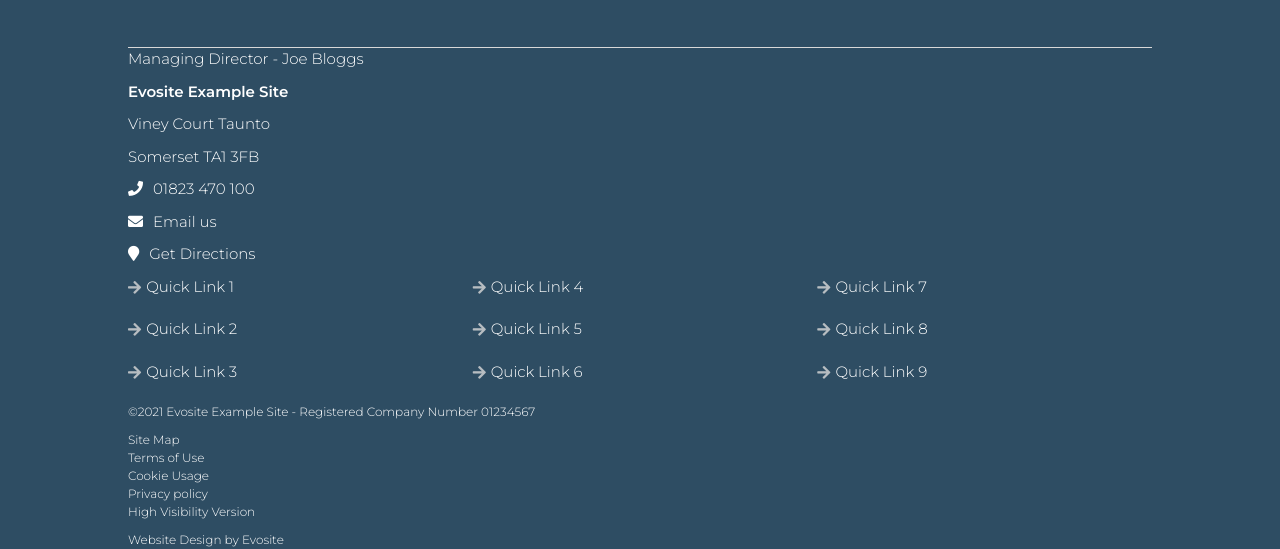
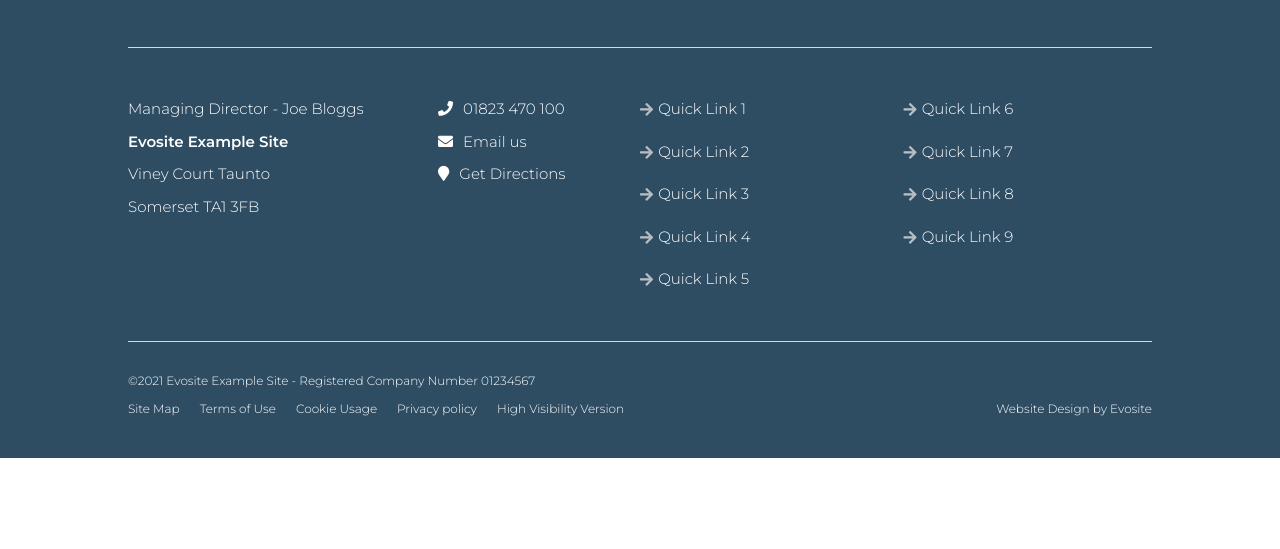
Before and after one commit to merryface/evositeCutUp, a website: page index.html in a window 1280 px wide. Shown: the part 2129-2678 px from the top of the page. After the commit the page ends 2587 px from the top, so only its background shows below. Drawn offline with nearby package versions, Linux system fonts and the light colour scheme.

Commit message:
desktop version footer finished:

```diff
--- a/scss/footer.scss
+++ b/scss/footer.scss
@@ -27,11 +27,17 @@ footer {
 
         // MIDDLE -----------------------
         .footer_middle {
+            padding: 5rem 0;
+            border-bottom: solid var(--footerLine) 1px;
 
             // container
             .middle_container {
                 font-size: 1.5rem;
                 color: var(--white);
+
+                display: flex;
+                flex-direction: row;
+                justify-content: space-between;
 
                 //  ------- directions --------
                 .footer_middle-directions {
@@ -61,7 +67,7 @@ footer {
                 //  ------- quicklinks --------
                 .footer_middle-quickLinks {
                     column-count: 3;
-                    column-gap: 1rem;
+                    width: 50%;
 
                     .footer_nav {
 
@@ -100,23 +106,29 @@ footer {
         .footer_lower {
             color: var(--white);
             font-size: 1.2rem;
-        }
+            padding: 3rem 0;
+
+            .footer_lower-bottom {
+                display: flex;
+                justify-content: space-between;
+                margin-top: 1rem;
+            }
+
+            .footer_legal {
+                list-style: none;
+                display: flex;
 
 
-
+                a li {
+                    color: var(--white);
+                    text-decoration: none;
+                    font-size: 1.2rem;
+                    margin-right: 2rem;
+                }
+            }
+        }
 
     }
 }
 
 // atoms -----------
-
-
-.footer_legal {
-    list-style: none;
-
-    a li {
-        color: var(--white);
-        text-decoration: none;
-        font-size: 1.2rem;
-    }
-}
--- a/scss/mediaqueries.scss
+++ b/scss/mediaqueries.scss
@@ -40,6 +40,17 @@
         object-fit: cover !important;
         height: 25rem;
     }
+
+
+    // FOOTER ----
+    .middle_container {
+        display: block;
+
+    }
+    .footer_middle-quickLinks {
+        column-count: 2 !important;
+    }
+
 }
 // ---------------------
 // ---------------------
@@ -152,7 +163,11 @@
 
     // ---------------
 
-    // FOOTER ----
+
+}
+// ---------------------
+// ---------------------
 
 
-}
+// ---------------------
+// ---------------------
```
Also changed, not shown: css/main.css, css/main.min.css.
